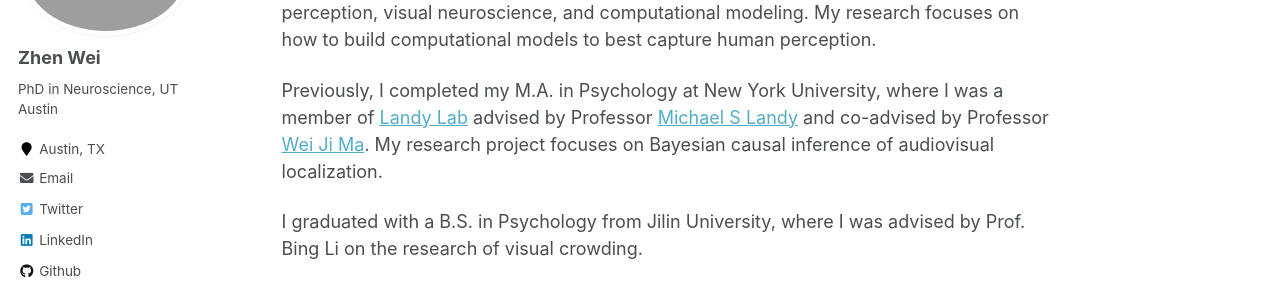
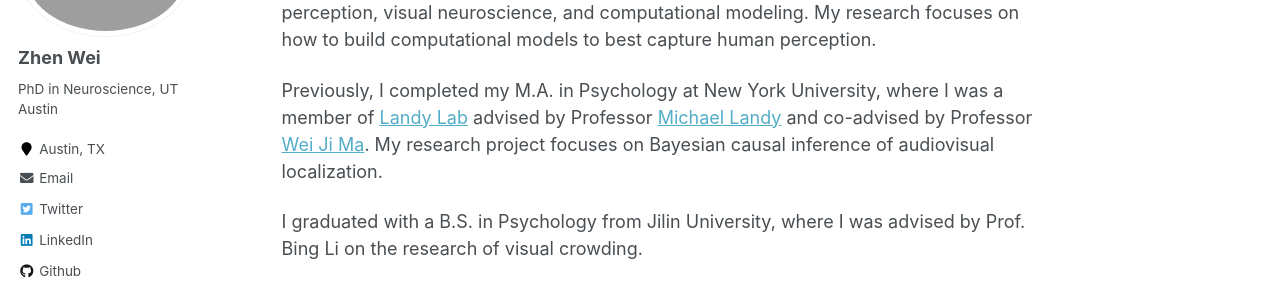
Before and after one commit to zhenwei-psych/zhenwei-psych.github.io, a Jekyll site: the page built from _pages/about.md, in a window 1280 px wide. Shown: the part 215-515 px from the top of the page. Built offline with Jekyll 4.4.1, drawn with Linux system fonts in a browser that asks for light colours.

```diff
--- a/_pages/about.md
+++ b/_pages/about.md
@@ -10,6 +10,6 @@ redirect_from:
 
 I am a first year PhD student in Neuroscience at University of Texas at Austin. I am honored to be supervised by Professor [Wilson Geisler]. I am interested in visual perception, visual neuroscience, and computational modeling. My research focuses on how to build computational models to best capture human perception.
 
-Previously, I completed my M.A. in Psychology at New York University, where I was a member of [Landy Lab](http://wp.nyu.edu/landylab) advised by Professor [Michael S Landy](https://as.nyu.edu/faculty/michael-s-landy.html) and co-advised by Professor [Wei Ji Ma](https://as.nyu.edu/faculty/weiji-ma.html). My research project focuses on Bayesian causal inference of audiovisual localization.
+Previously, I completed my M.A. in Psychology at New York University, where I was a member of [Landy Lab](http://wp.nyu.edu/landylab) advised by Professor [Michael Landy](https://as.nyu.edu/faculty/michael-s-landy.html) and co-advised by Professor [Wei Ji Ma](https://as.nyu.edu/faculty/weiji-ma.html). My research project focuses on Bayesian causal inference of audiovisual localization.
 
 I graduated with a B.S. in Psychology from Jilin University, where I was advised by Prof. Bing Li on the research of visual crowding.
```
